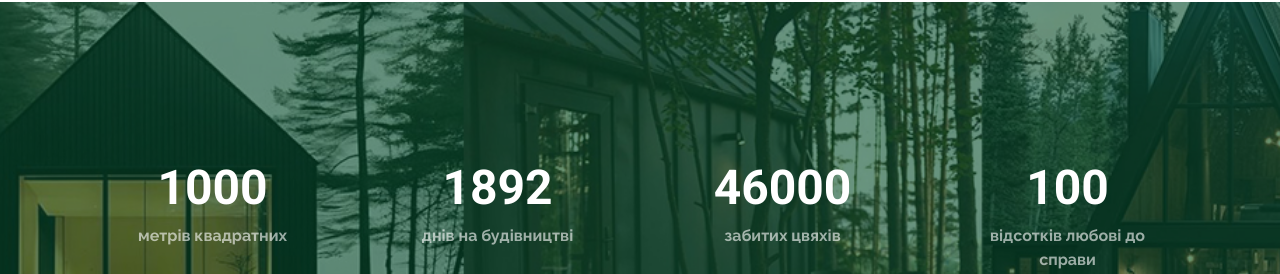
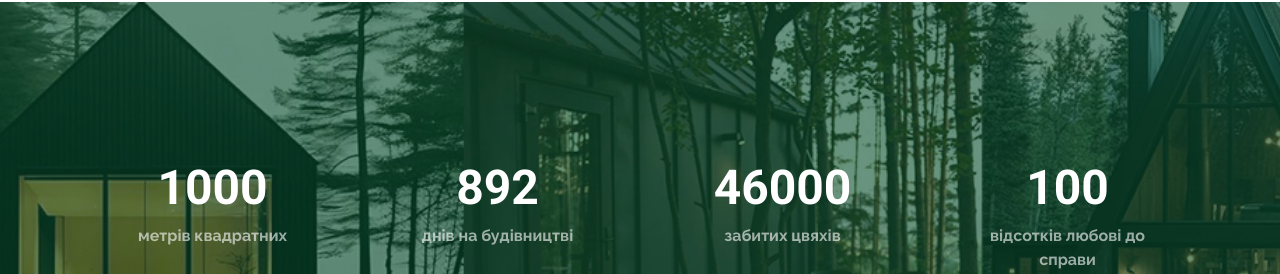
Before and after one commit to NicolasPanasiuk/modern.bud, a plain HTML site: page index.html in a window 1280 px wide. Shown: the part 3419-3693 px from the top of the page. Drawn offline with Linux system fonts and the light colour scheme.

Commit message:
Update index.html

```diff
--- a/index.html
+++ b/index.html
@@ -330,7 +330,7 @@
 
           <div class="col-lg-3 col-md-6">
             <div class="stats-item text-center w-100 h-100">
-              <span data-purecounter-start="0" data-purecounter-end="1892" data-purecounter-duration="2" class="purecounter">1892</span>
+              <span data-purecounter-start="0" data-purecounter-end="892" data-purecounter-duration="2" class="purecounter">892</span>
               <p>днів на будівництві</p>
             </div>
           </div><!-- End Stats Item -->
```
